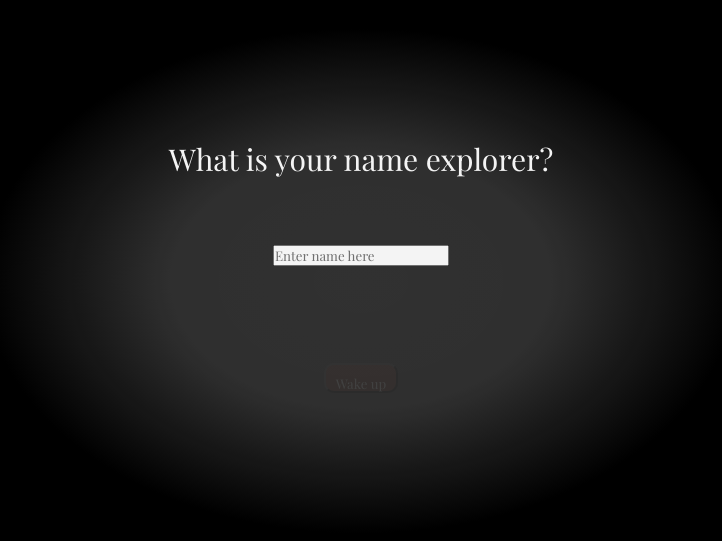
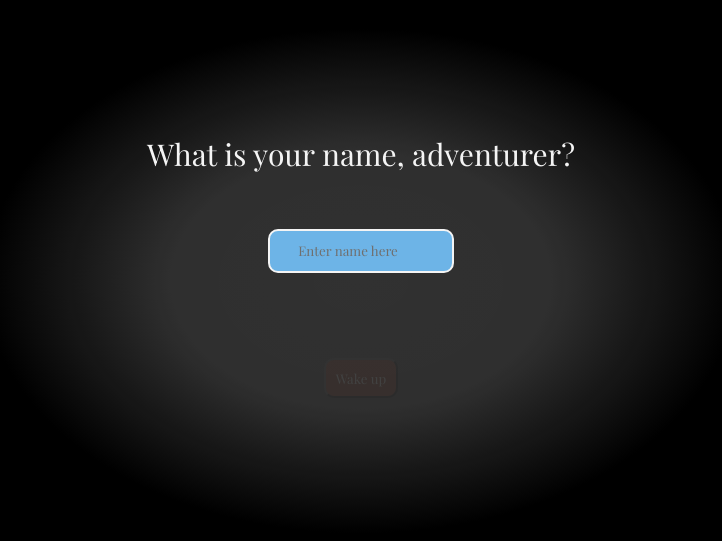
Before and after one commit to PeachyOmnivore/An-outdoor-adventure, a React (Vite) app: page /Name in a window 1280 px wide. Shown: the part 119-660 px from the top of the page, without its empty margins (279-1001 px from the left). Built offline with nearby package versions, Linux system fonts and the light colour scheme; the HTML template or start-up script is replaced by a standard one.

Commit message:
Sorting out how to store information

```diff
--- a/src/App.css
+++ b/src/App.css
@@ -38,13 +38,28 @@ body {
     margin-top: 20px;
 }
 
+.name-input {
+    color: white;
+    background-color: rgb(114, 189, 242);
+    border: 2px solid white;
+    border-radius: 10px;
+    height: 30px;
+    padding: 5px;
+}
+
+.start-link {
+    text-decoration: none;
+}
+
 .selections {
+    display: grid;
+    place-content: center;
 
     color: white;
-    background-color: rgba(248, 77, 15, 0.281);
+    background-color: rgba(255, 71, 4, 0.438);
     border-radius: 10px;
     margin: 30px;
-    height: 30px;
+    height: 40px;
     padding: 10px;
 
     animation: 5s fadeIn;
@@ -55,7 +70,7 @@ body {
 }
 
 .selections:hover{
-    background-color: rgba(248, 77, 15, 0.571);;
+    background-color: rgba(248, 77, 15, 0.571);
 }
 
 @keyframes fadeIn {
--- a/src/Components/adventure.jsx
+++ b/src/Components/adventure.jsx
@@ -4,6 +4,7 @@ import { theStory } from "../storyInformation"
 export default function Adventure() {
 
     const [currentPage, setCurrentPage] = useState()
+
 
     const populateStory = (id) => {
         const result = theStory.find(object => object.id === id)
--- a/src/Components/name.jsx
+++ b/src/Components/name.jsx
@@ -1,24 +1,24 @@
-import { Link, useNavigate } from "react-router-dom"
-import Adventure from "./adventure"
+import { useNavigate } from "react-router-dom"
+
 
 export default function Name() {
 
     const navigate = useNavigate()
 
     const handleChange = (event) => {
-        localStorage.setItem("Explorer", `${event.target.value}`)
-
+        sessionStorage.setItem("explorer", `${event.target.value}`)
     }
 
     return (
         <>
             <form className="page-container" action="">
-                <label htmlFor="name">What is your name explorer?</label>
+                <label htmlFor="name">What is your name, adventurer?</label>
                 <input
+                    className="name-input"
                     type="text"
                     name="name"
                     onChange={(event)=> handleChange(event)}
-                    placeholder="Enter name here" />
+                    placeholder="       Enter name here" />
                 <button
                     onClick={() => navigate("/Adventure")}
                     type="submit"
--- a/src/Components/storyStart.jsx
+++ b/src/Components/storyStart.jsx
@@ -6,6 +6,6 @@ export default function StoryStart() {
     <div className="page-container">
         <h1>Welcome to an outdoor adventure</h1>
         <p>This is a story that take us outside and on an adventure. This is your story and is tailored by your decisions. So are you ready?</p>
-        <Link to="/Name"><button className="selections">Lets go!</button></Link>
+        <Link className="start-link" to="/Name"><button className="selections">Lets go!</button></Link>
     </div>)
 }
--- a/src/storyInformation.jsx
+++ b/src/storyInformation.jsx
@@ -1,8 +1,10 @@
 
 
-const adventureInfo = {
-    adventurer: localStorage.getItem("explorer")
-}
+    const adventureInfo = {
+        adventurer: sessionStorage.getItem("explorer"),
+        drink: sessionStorage.getItem("drink"),
+    }
+
 
 
 const theStory = [
@@ -56,4 +58,4 @@ const theStory = [
 
 
 
-export { theStory, adventureInfo }
+export { theStory }
```
